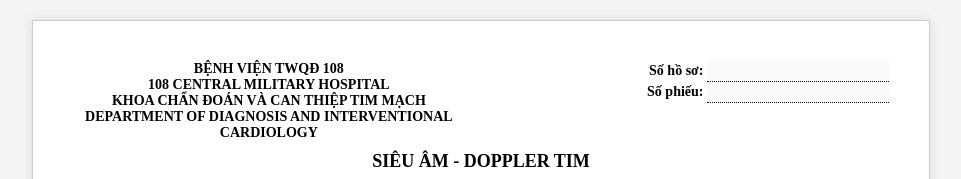
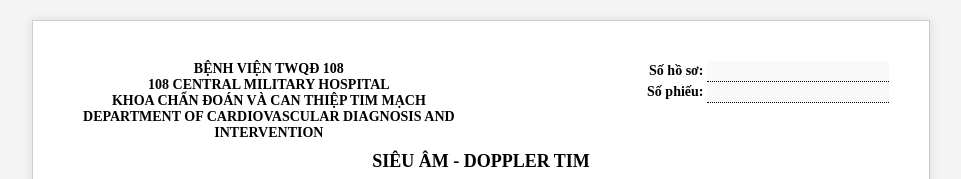
Before and after one commit to dangquytaikb28/form_cho_bac_nnn, a plain HTML site: page index.html in a window 1280 px wide. Shown: the top 179 px of the page, without its empty margins (159-1120 px from the left). Drawn offline with Linux system fonts and the light colour scheme.

Commit message:
Update index.html

```diff
--- a/index.html
+++ b/index.html
@@ -15,7 +15,7 @@
                 BỆNH VIỆN TWQĐ 108<br>
                 108 CENTRAL MILITARY HOSPITAL<br>
                 <b>KHOA CHẨN ĐOÁN VÀ CAN THIỆP TIM MẠCH</b><br>
-                <b>DEPARTMENT OF DIAGNOSIS AND INTERVENTIONAL CARDIOLOGY</b>
+                <b>DEPARTMENT OF CARDIOVASCULAR DIAGNOSIS AND INTERVENTION</b>
             </div>
             <div style="text-align: right;">
                 Số hồ sơ: <input type="text" class="hospital-info-input" id="hospitalRecordNumber"><br>
```
